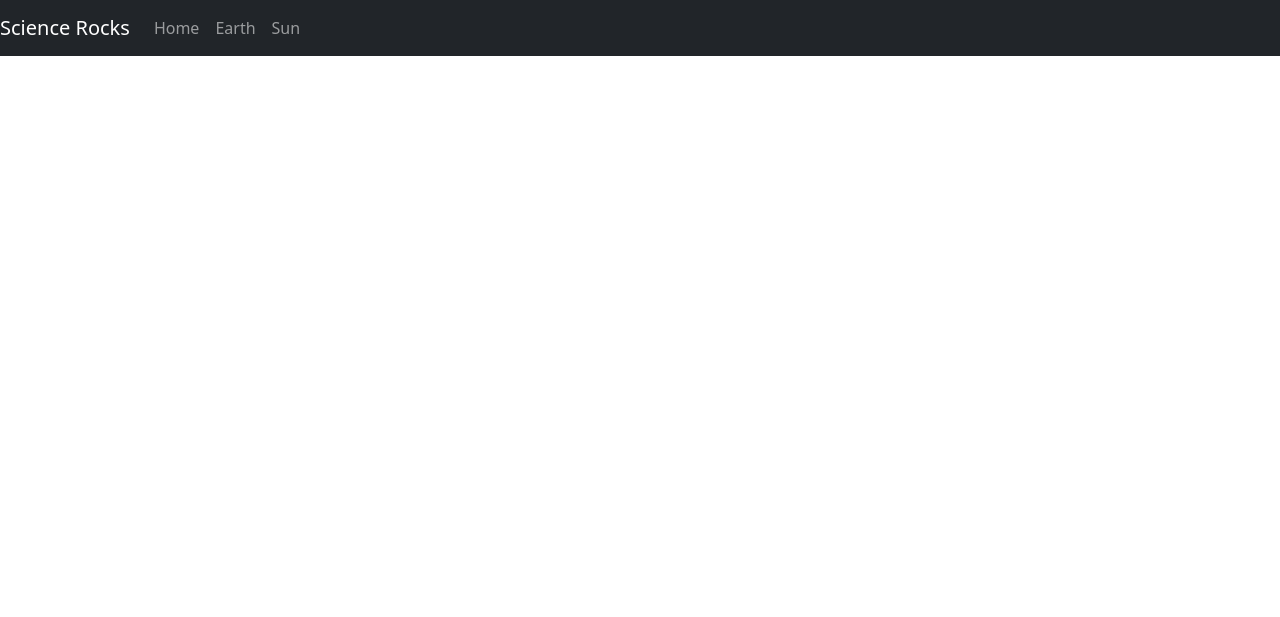
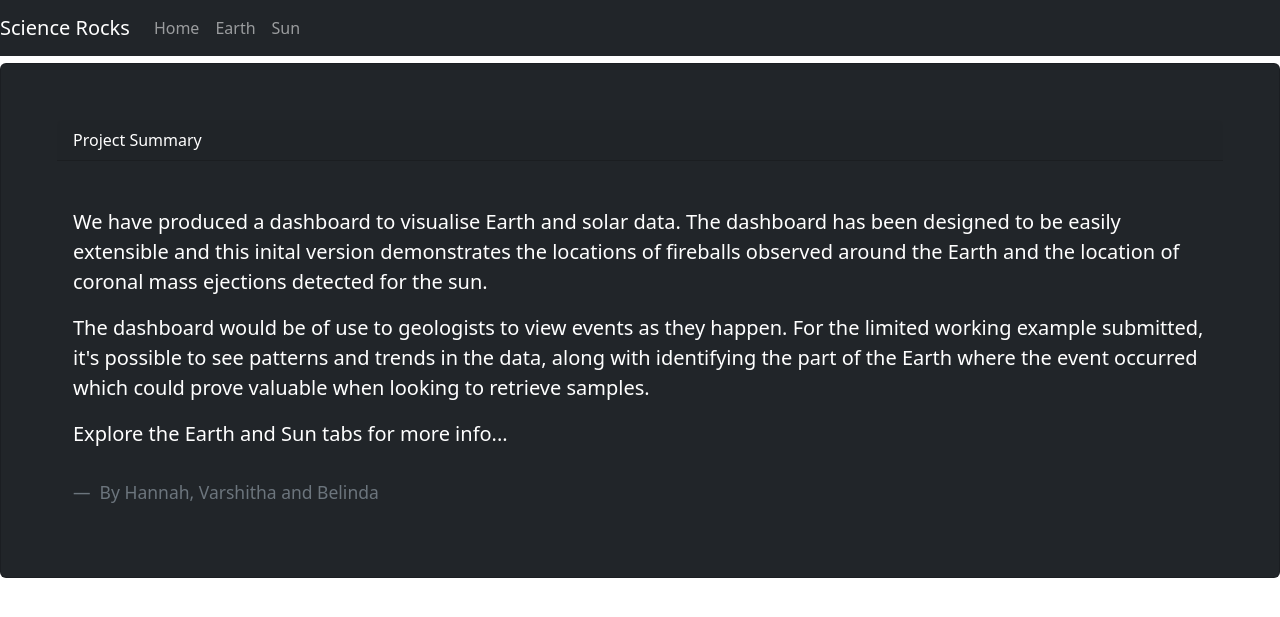
Before and after one commit to Fosnet/ScienceRocks, a Flask app: page / in a window 1280 px wide. Shown: the top 617 px of the page. Run offline with Flask 3, Linux system fonts and the light colour scheme.

Commit message:
home page

```diff
--- a/website/static/styles.css
+++ b/website/static/styles.css
@@ -31,6 +31,11 @@ body {
   background-color: #c23636; /* Adjust styling as needed */
   color: white; /* Adjust text color as needed */
   padding: 1rem;
+}
+
+.card {
+  margin-top: 7px;
+  padding: 3.5rem;
 }
 
 .canvas-container {
--- a/website/static/sun.js
+++ b/website/static/sun.js
@@ -229,7 +229,7 @@ function updatePanelContent(point) {
         list.appendChild(li);
       }
 
-      document.getElementById("panel-title").innerHTML = "Fireball : ";
+      document.getElementById("panel-title").innerHTML = "Coronal Mass Ejections  : ";
       document.getElementById("panel-title").textContent += point.date_str;
       // document.getElementById("panel-content").textContent = updatedContent;
 
--- a/website/templates/home.html
+++ b/website/templates/home.html
@@ -1,2 +1,28 @@
 {% extends "base.html" %}
 {% block title %} Main {% endblock %}
+
+
+
+
+
+
+  {% block content %}
+  <div class="card text-white bg-dark mb-3">
+    <div class="card-header">
+      Project Summary
+    </div>
+    <div class="card-body">
+      <blockquote class="blockquote mb-0">
+        <br>
+        <p>We have produced a dashboard to visualise Earth and solar data. The dashboard has been designed to be easily extensible and this inital version demonstrates the locations of fireballs observed around the Earth and the location of coronal mass ejections detected for the sun. </p>
+        <p>The dashboard would be of use to geologists to view events as they happen. For the limited working example submitted, it's possible to see patterns and trends in the data, along with identifying the part of the Earth where the event occurred which could prove valuable when looking to retrieve samples.</p>
+        <p>Explore the Earth and Sun tabs for more info...</p>
+        <br>
+        <footer class="blockquote-footer"> By Hannah, Varshitha and Belinda</footer>
+      </blockquote>
+    </div>
+  </div>
+  {% endblock content %}
+  </p>
+</body>
+</html>
```
